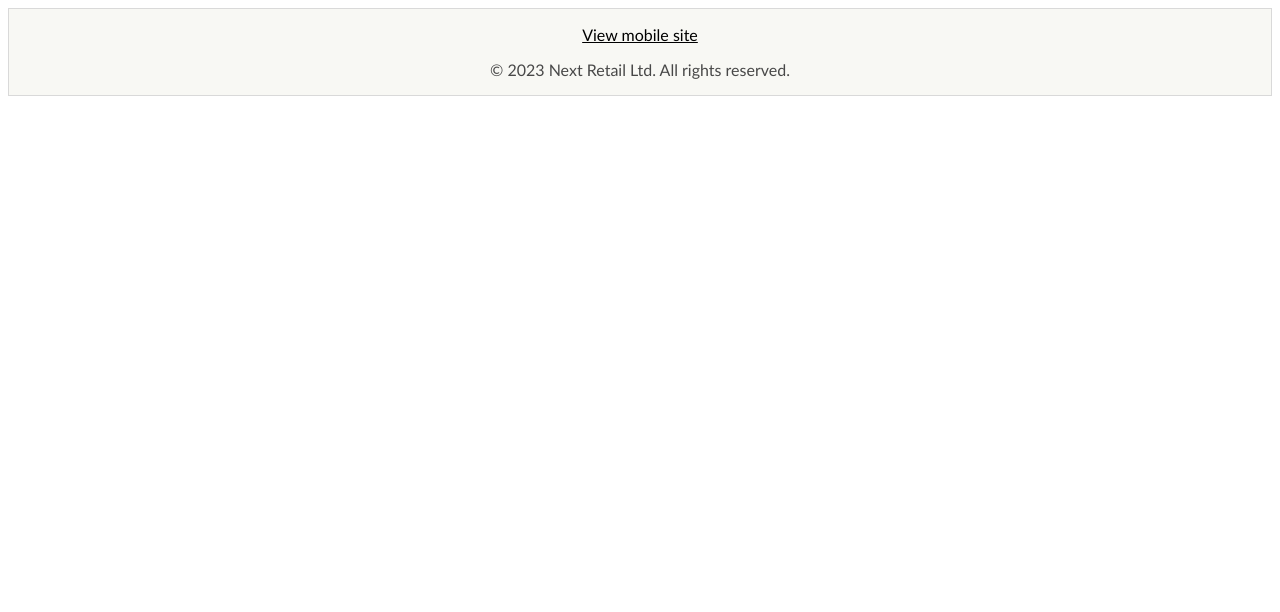
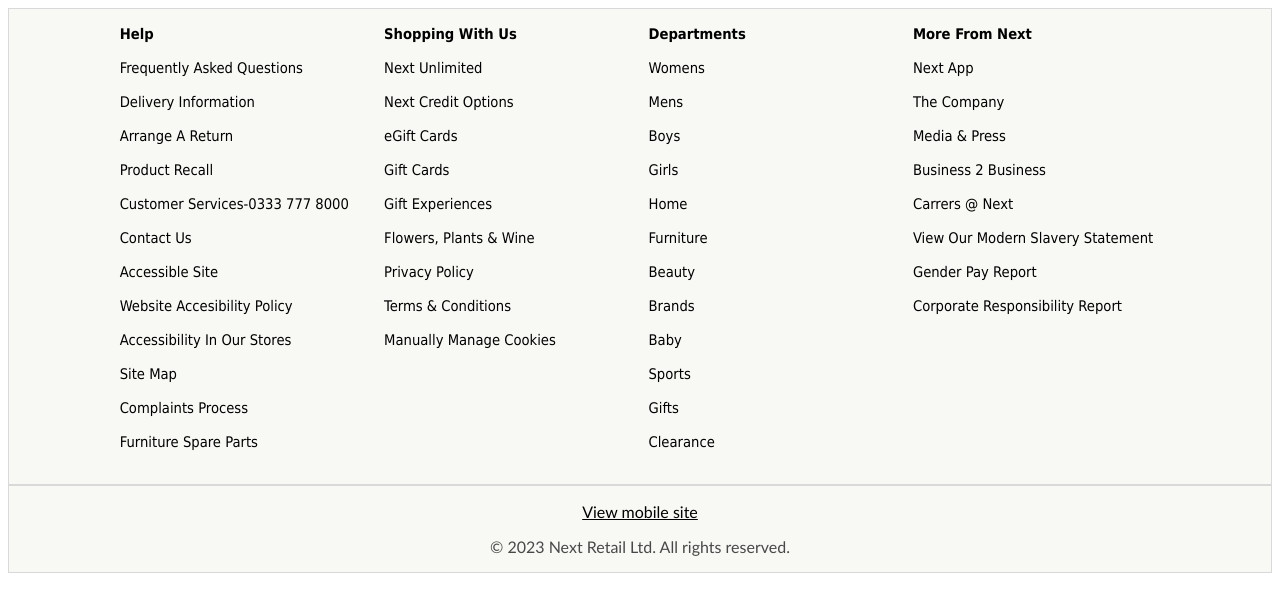
Before and after one commit to keerthimukkara/smart, a plain HTML site: page index.html in a window 1280 px wide. Drawn offline with Linux system fonts and the light colour scheme.

Commit message:
Update index.html

```diff
--- a/index.html
+++ b/index.html
@@ -20,7 +20,24 @@
 
 
 
-
+  <footer>
+  <center>
+<table border="0" cellspacing="15" width="1000" style="font-size: 11pt; font-weight:500; font-family:tahoma ;width:85%">
+<tr align="left"><th  style="width:25%">Help</th><th style="width:25%">Shopping With Us</th><th style="width:25%">Departments</th><th style="width:25%">More From Next</th></tr>
+<tr><td>Frequently Asked Questions</td><td>Next Unlimited</td><td>Womens</td><td>Next App</td></tr>
+<tr><td>Delivery Information</td><td>Next Credit Options</td><td>Mens</td><td>The Company</td></tr>
+<tr><td>Arrange A Return</td><td>eGift Cards</td><td>Boys</td><td>Media & Press</td></tr>
+<tr><td>Product Recall</td><td>Gift Cards</td><td>Girls</td><td>Business 2 Business</td></tr>
+<tr><td>Customer Services-0333 777 8000</td><td>Gift Experiences</td><td>Home</td><td>Carrers @ Next</td></tr>
+<tr><td>Contact Us</td><td>Flowers, Plants & Wine</td><td>Furniture</td><td>View Our Modern Slavery Statement</td></tr>
+<tr><td>Accessible Site</td><td>Privacy Policy</td><td>Beauty</td><td>Gender Pay Report</td></tr>
+<tr><td>Website Accesibility Policy</td><td>Terms & Conditions</td><td>Brands</td><td>Corporate Responsibility Report</td></tr>
+<tr><td>Accessibility In Our Stores</td><td>Manually Manage Cookies</td><td>Baby</td></tr>
+<tr><td colspan="2">Site Map</td><td>Sports</td><td></td></tr>
+<tr><td colspan="2">Complaints Process</td><td>Gifts</td></tr>
+<tr><td colspan="2">Furniture Spare Parts</td><td>Clearance</td></tr>
+</table><br></center>
+</footer>
   <footer>
   <p><a href=“mobile site” style="font-size: 12pt; font-family:candara ">View mobile site </a><br>
   <p style="color:#484848;font-size: 12pt; font-family:candara ">© 2023 Next Retail Ltd. All rights reserved.</p></p>
```
